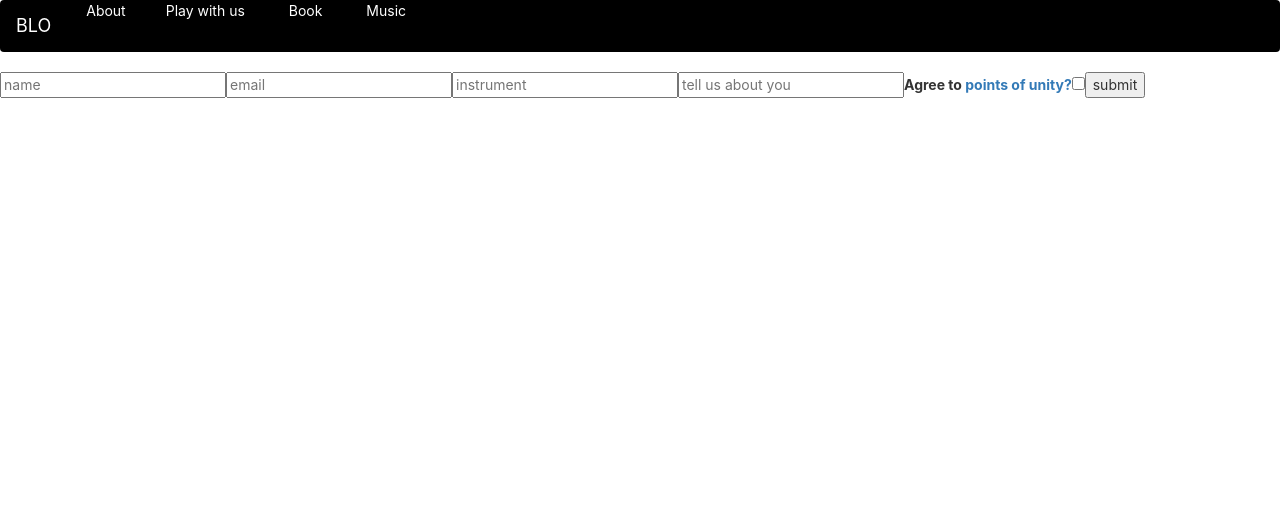
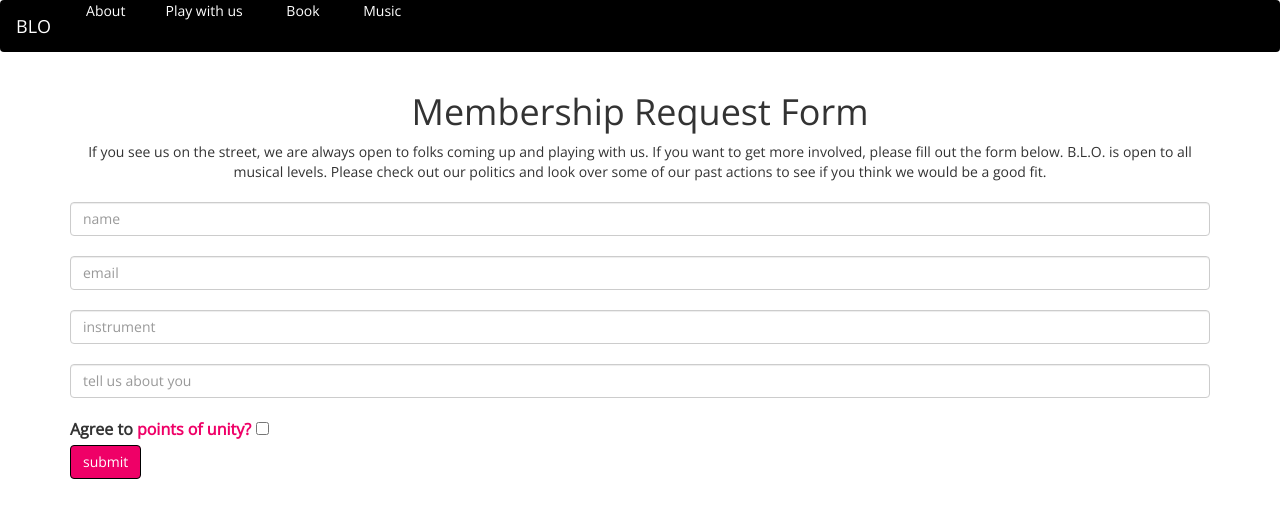
Before and after one commit to caseyagorman/blo-site, a React (Create React App) app: page /signup in a window 1280 px wide. Shown: the top 518 px of the page. Built offline with nearby package versions, Linux system fonts and the light colour scheme.

Commit message:
add bootstrap to form

```diff
--- a/public/index.html
+++ b/public/index.html
@@ -20,6 +20,7 @@
     integrity="sha384-BVYiiSIFeK1dGmJRAkycuHAHRg32OmUcww7on3RYdg4Va+PmSTsz/K68vbdEjh4u"
     crossorigin="anonymous"
   />
+  <link href="https://fonts.googleapis.com/css?family=Open+Sans" rel="stylesheet">
     <!--
       Notice the use of %PUBLIC_URL% in the tags above.
       It will be replaced with the URL of the `public` folder during the build.
--- a/src/AppNav.js
+++ b/src/AppNav.js
@@ -1,8 +1,8 @@
 import React from "react"
 import {Navbar, Nav,} from "react-bootstrap"
-
+import "./app.css"
 const AppNav = () => (
-<Navbar style={{backgroundColor: "black", color: "white"}}>
+<Navbar style={{backgroundColor: "black", color: "white", fontFamily: "Open Sans"}}>
     <Navbar.Brand  href="/" style={{ color: "white"}}>BLO</Navbar.Brand>
     <Nav className="mr-auto" style={{color: "white"}}>
       <Nav.Link href="/about" style={{ color: "white", margin: 20}}>About</Nav.Link>
--- a/src/Form.js
+++ b/src/Form.js
@@ -1,63 +1,85 @@
 import React, {Component} from "react"
-import {Form} from "react-bootstrap"
+import {Form, FormControl, Button} from "react-bootstrap"
 import {Link} from "react-router-dom"
 
 class SignupForm extends Component {
     constructor(props){
         super(props)
-        this.state = {name: null, email: null, instrument: null, about: null}
+        this.state = {name: "", email: "", instrument: "", about: "", agree: true}
         this.handleChange = this.handleChange.bind(this)
         this.handleSubmit = this.handleSubmit.bind(this)
     }
 
-    handleChange(e){
-        e.preventDefault()
-        this.setState({[e.target.name]: e.target.value})
-    }
+
+
+    handleChange(e) {
+        const target = e.target;
+        const value = target.type === 'checkbox' ? target.checked : target.value;
+        const name = target.name;
+
+        this.setState({
+          [name]: value
+        });
+      }
+
     handleSubmit(e){
         e.preventDefault()
-
+        console.log("submmited", this.state)
     }
 
     render(){
         return (
+            <div className="container">
+            <h1 style={{textAlign: "center"}}>Membership Request Form</h1>
+            <div style={{textAlign: "center"}}>If you see us on the street, we are always open to folks coming up and playing with us.
+            If you want to get more involved, please fill out the form below.
+            B.L.O. is open to all musical levels.
+            Please check out our politics and look over some of our past actions to see
+            if you think we would be a good fit.</div>
+            <br></br>
             <Form onSubmit={this.handleSubmit}>
-            <input
+            <FormControl
             onChange={this.handleChange}
             name="name"
             type="text"
             placeholder="name"
             value={this.state.name}
             />
-            <input
+            <br></br>
+            <FormControl
             onChange={this.handleChange}
             name="email"
             type="email"
             placeholder= "email"
             value={this.state.email}
             />
-            <input
+            <br></br>
+            <FormControl
             onChange={this.handleChange}
             name="instrument"
             type="text"
             placeholder="instrument"
             value={this.state.instrument}
             />
-               <input
+            <br></br>
+               <FormControl
             onChange={this.handleChange}
             name="about"
             type="textarea"
             placeholder="tell us about you"
             value={this.state.about}
             />
-            <label> Agree to <Link to={"/about"}>  points of unity?</Link> </label>
-            <input onChange={this.handleChange}
+            <br></br>
+            <label style={{fontSize: 16, marginRight: 5}}> Agree to <Link to={"/about"} style={{color: "#ef0067"}}>  points of unity?</Link> </label>
+
+        <input onChange={this.handleChange}
             name="agree"
             type="checkbox"
             value={this.state.agree}/>
-
-            <button>submit</button>
+            <br></br>
+            <Button style={{backgroundColor:"#ef0067", border: "1px solid black"}}>submit</Button>
             </Form>
+            </div>
         )
     }
 }
--- a/src/app.css
+++ b/src/app.css
@@ -4,3 +4,7 @@
     background-repeat: no-repeat;
     background-size: 110%;
   }
+
+body{
+  font-family: 'Open Sans', sans-serif;
+}
```
